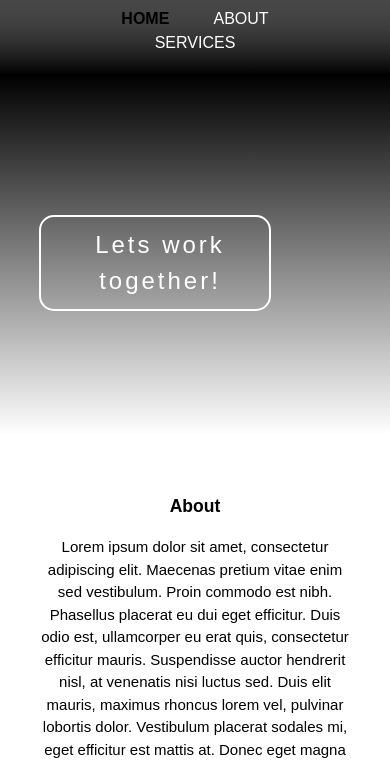
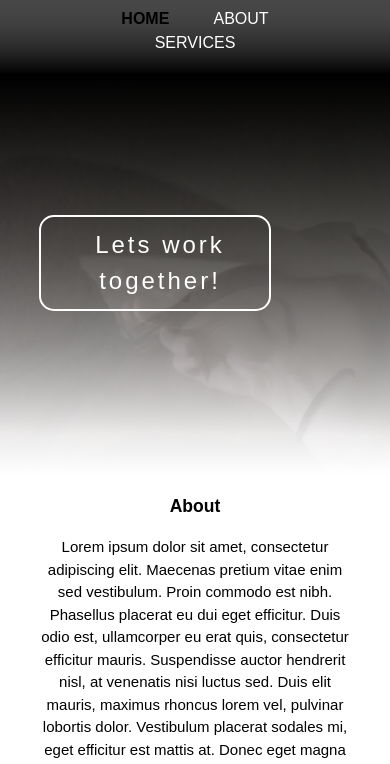
Before and after one commit to mayravega5/mayravega5.github.io, a plain HTML site: page index.html in a window 390 px wide. Shown: the part 78-842 px from the top of the page. Drawn offline with Linux system fonts and the light colour scheme.

Commit message:
Update style.css

```diff
--- a/style.css
+++ b/style.css
@@ -237,7 +237,7 @@ footer {
   #showcase{
   background: linear-gradient(#000, transparent 90%),
               linear-gradient(0deg, #fff, transparent),
-              #fff url('../img/profile.jpg') no-repeat center;
+              #fff url('../profile.jpg') no-repeat center;
   background-size: cover;
   text-align: center;
   color: #e8491d;
```
